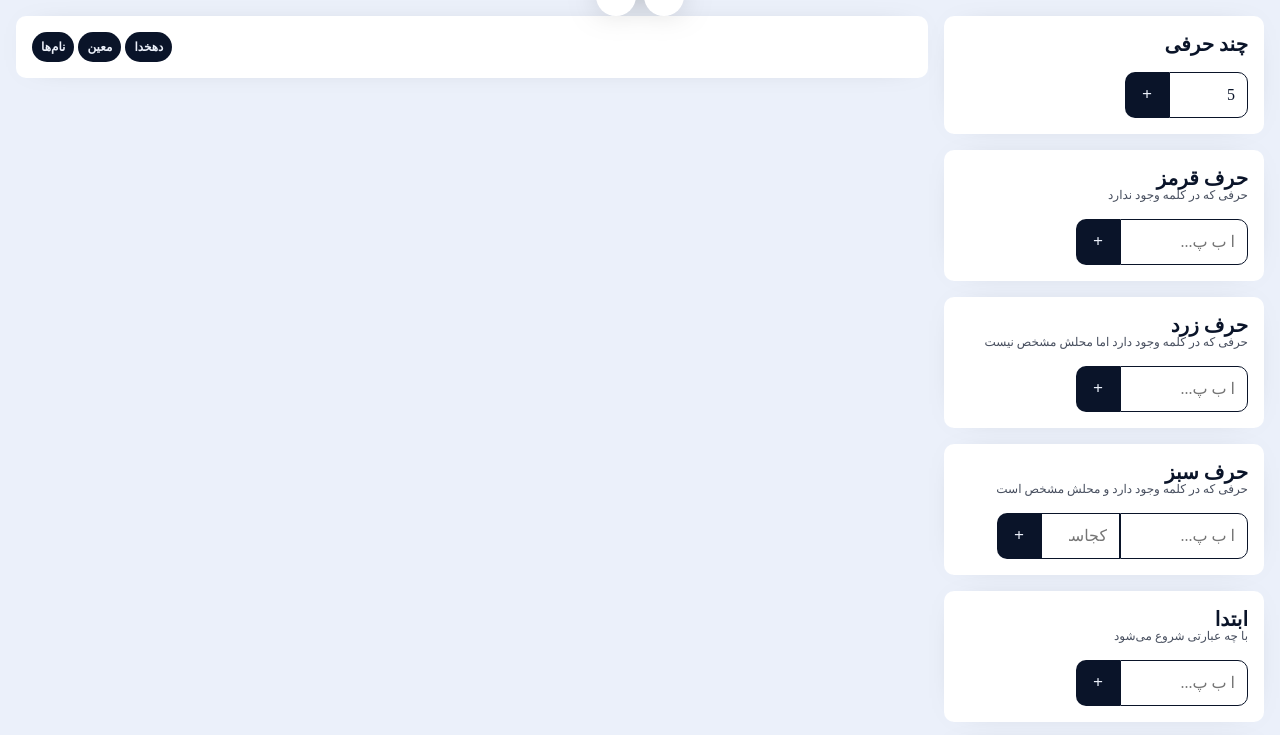
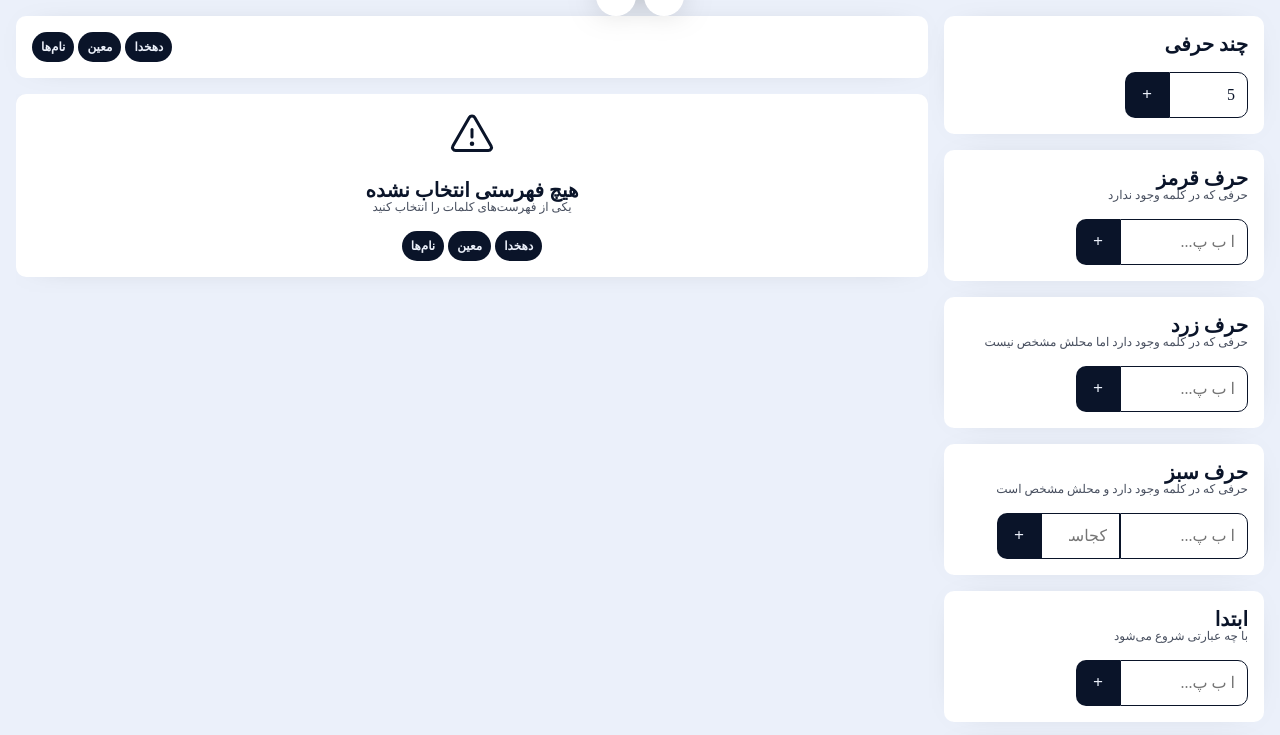
Before and after one commit to mimvahedi/kalameYab, a plain HTML site: page index.html in a window 1280 px wide. Shown: the top 735 px of the page. Drawn offline with Linux system fonts and the light colour scheme.

Commit message:
Add help box

```diff
--- a/index.html
+++ b/index.html
@@ -114,7 +114,29 @@
           <button class="btn small rounded reset-button" data-id="names">نام‌ها</button>
         </div>
       </div>
-      <div id="result"></div>
+      <div id="result">
+        <div class="form-item" style="width: 100%;text-align:center">
+          <div>
+            <svg width="3em" height="3em" viewBox="0 0 256 256">
+              <rect width="256" height="256" fill="none" />
+              <path
+                d="M142.41,40.22l87.46,151.87C236,202.79,228.08,216,215.46,216H40.54C27.92,216,20,202.79,26.13,192.09L113.59,40.22C119.89,29.26,136.11,29.26,142.41,40.22Z"
+                fill="none" stroke="currentColor" stroke-linecap="round" stroke-linejoin="round" stroke-width="16" />
+              <line x1="128" y1="144" x2="128" y2="104" fill="none" stroke="currentColor" stroke-linecap="round"
+                stroke-linejoin="round" stroke-width="16" />
+              <circle fill="currentColor" cx="128" cy="180" r="12" />
+            </svg>
+          </div>
+          <label class="form-laber">هیچ فهرستی انتخاب نشده</label>
+          <div class="form-help">یکی از فهرست‌های کلمات را انتخاب کنید</div>
+          <div>
+            <button class="btn small rounded reset-button" data-id="dehkhoda">دهخدا</button>
+            <button class="btn small rounded reset-button" data-id="moin">معین</button>
+            <button class="btn small rounded reset-button" data-id="names">نام‌ها</button>
+          </div>
+        </div>
+
+      </div>
     </div>
   </div>
 </body>
```
